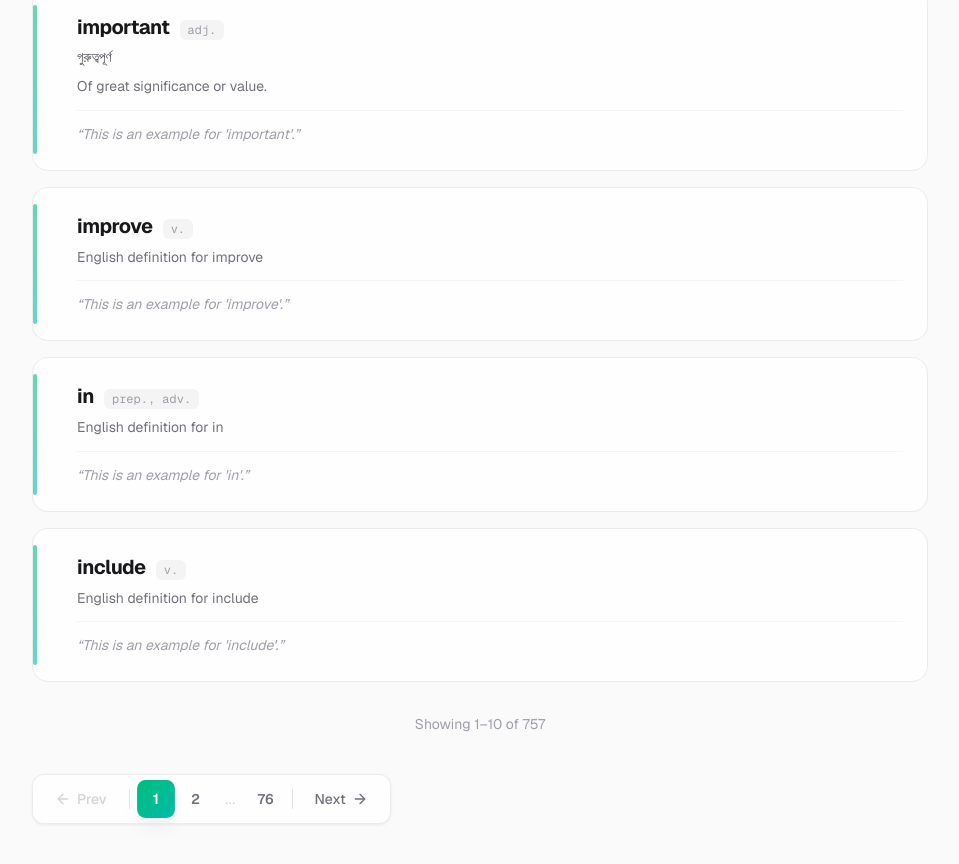
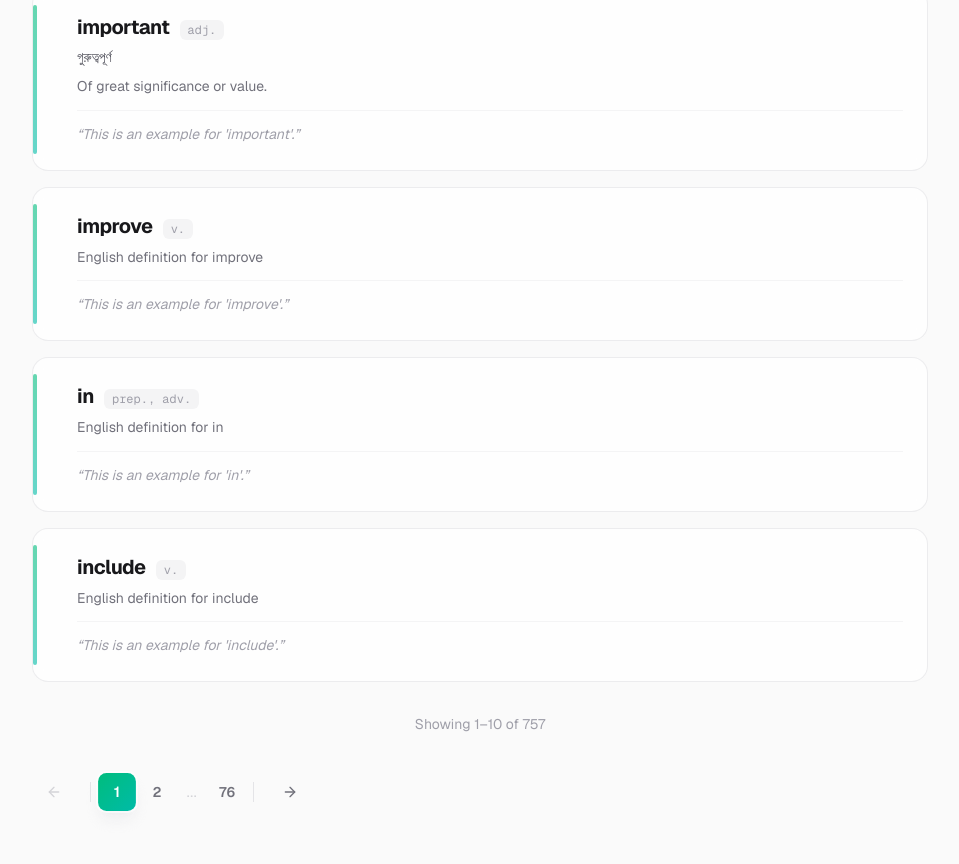
Before and after one commit to Zero-English/zeroenglish, a Next.js app: page /a1 in a window 1280 px wide. Shown: the part 1361-2225 px from the top of the page, without its empty margins (160-1119 px from the left). Built offline with nearby package versions, Linux system fonts and the light colour scheme.

Commit message:
Update page.tsx

```diff
--- a/app/[level]/page.tsx
+++ b/app/[level]/page.tsx
@@ -88,7 +88,7 @@ function Pagination({ currentPage, totalPages, gradient }: { currentPage: number
         {isPrev ? (
           <ArrowLeft className="w-4 h-4"/>
         ) : null}
-        <span>{isPrev ? "Prev" : "Next"}</span>
+        <span>{isPrev ? "" : ""}</span>
         {!isPrev ? (
           <ArrowRight className="w-4 h-4"/>
         ) : null}
@@ -98,7 +98,7 @@ function Pagination({ currentPage, totalPages, gradient }: { currentPage: number
 
   return (
     <nav className="mt-10 mb-8" aria-label="Pagination">
-      <div className="inline-flex items-center gap-1 rounded-xl border border-zinc-200/70 dark:border-zinc-800/80 bg-white/70 dark:bg-zinc-950/50 backdrop-blur-sm px-2 py-1.5 shadow-sm shadow-zinc-200/60 dark:shadow-black/20">
+      <div className="inline-flex items-center gap-1">
         {btn("prev")}
         <div className="w-px h-5 mx-1 bg-zinc-200 dark:bg-zinc-800" />
         {items.map((item, i) =>
```
